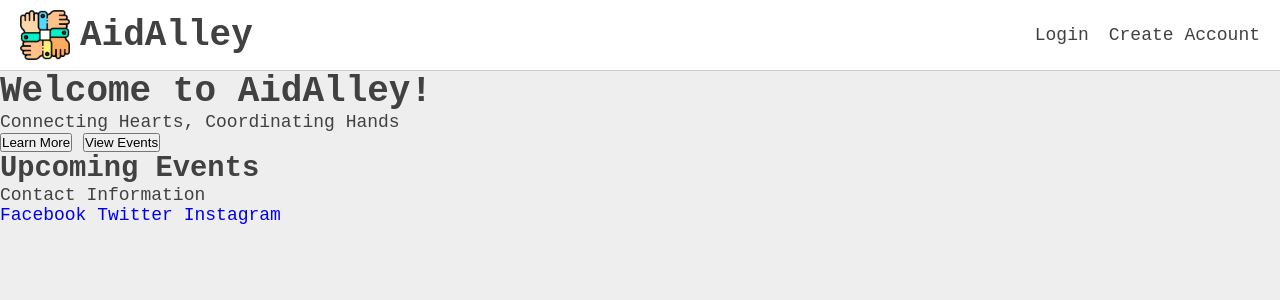
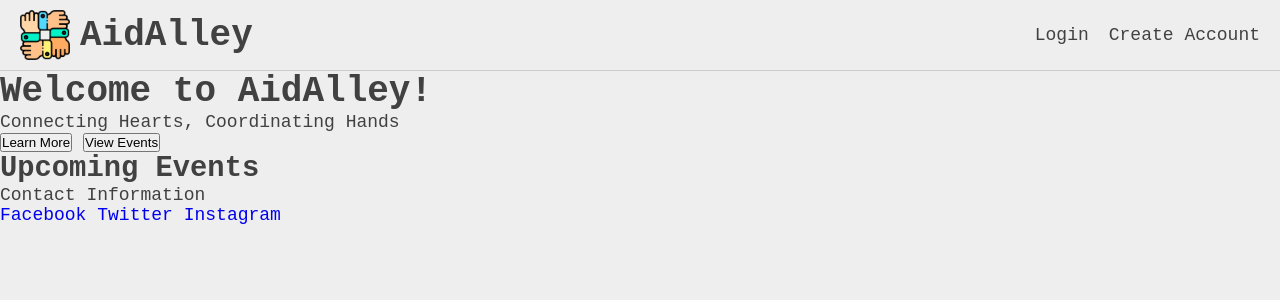
Before and after one commit to Ebube-Ochemba/AidAlley, a Flask app: page / in a window 1280 px wide. Shown: the top 300 px of the page. Run offline with Flask 3, Linux system fonts and the light colour scheme; data that the repository does not hold is empty; some libraries are stand-ins or nearby versions.

Commit message:
adjust baqckground color

```diff
--- a/web_app/static/styles/header.css
+++ b/web_app/static/styles/header.css
@@ -1,5 +1,5 @@
 .main-header {
-    background-color: #FFFFFF;  /* White background for header */
+    background-color: #EEEEEE;    /* Light gray background for header */
     border-bottom: 1px solid #CCCCCC;  /* Light gray border */
     padding: 10px 0;  /* Vertical padding for spacing */
 }
```
